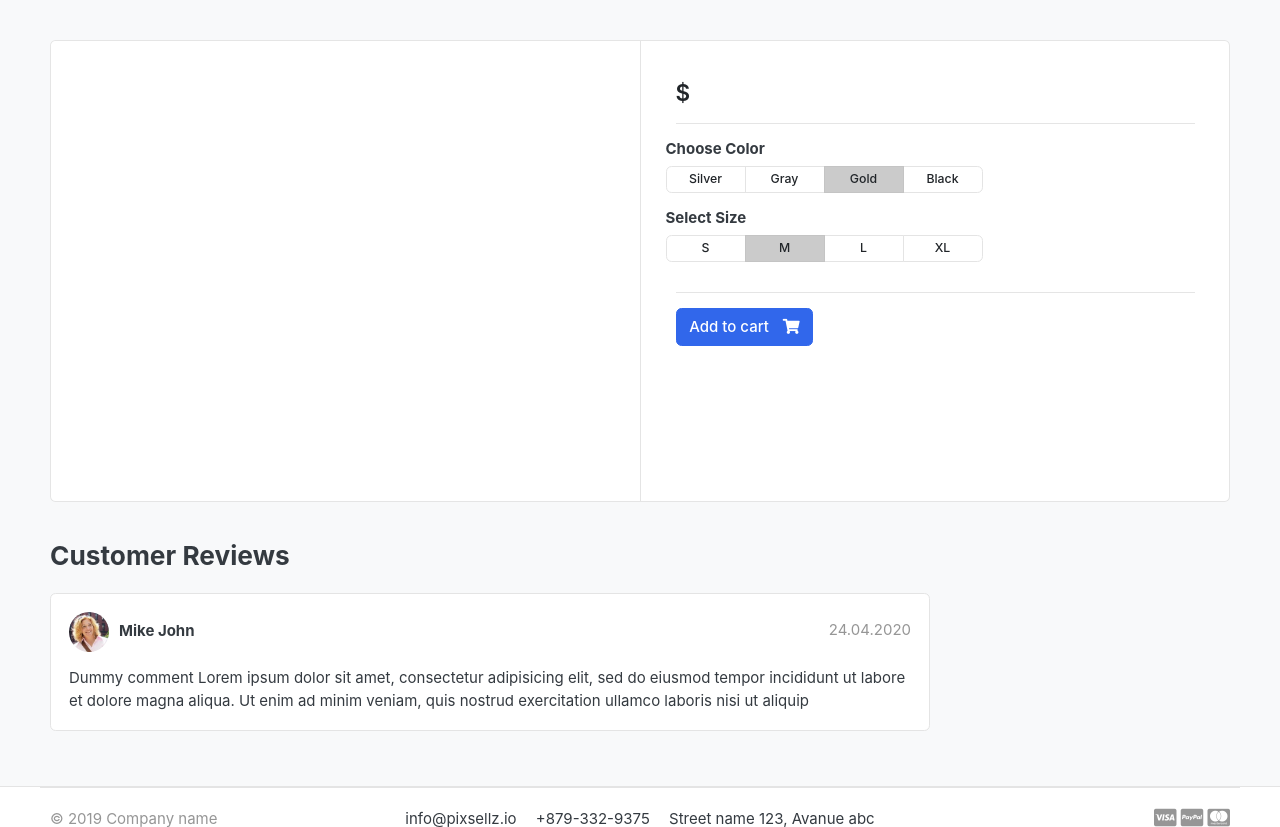
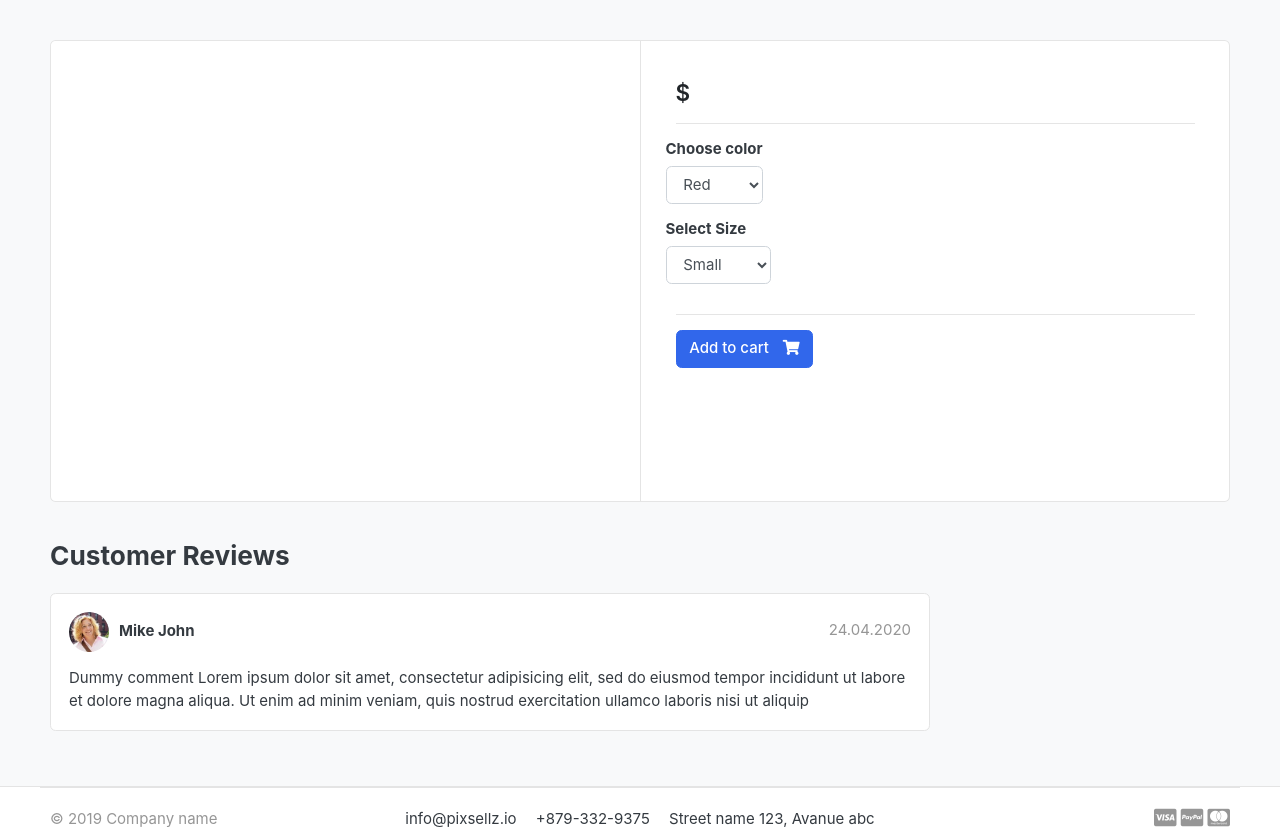
Before and after one commit to dipk-pawar/all_in_one_store, a Django app: template templates/store/product_detail.html in a window 1280 px wide. Shown: the part 118-945 px from the top of the page. Run offline with Django 3.2, Linux system fonts and the light colour scheme; the template is opened without the code that fills it, so the values that code supplies are empty; some libraries are stand-ins or nearby versions; some web fonts are replaced.

Commit message:
added static variation

```diff
--- a/templates/store/product_detail.html
+++ b/templates/store/product_detail.html
@@ -30,6 +30,16 @@
 <hr>
 	<div class="row">
 		<div class="item-option-select">
+			<h6>Choose color</h6>
+			<select name="color" class="form-control">
+				<option value="red">Red</option>
+				<option value="yellow">Yellow</option>
+				<option value="green">Green</option>
+				<option value="black">Black</option>
+			</select>
+		</div>
+
+		{% comment %} <div class="item-option-select">
 			<h6>Choose Color</h6>
 			<div class="btn-group btn-group-sm btn-group-toggle" data-toggle="buttons">
 			  <label class="btn btn-light">
@@ -45,12 +55,18 @@
 			    <input type="radio" name="radio_color"> Black
 			  </label>
 			</div>
-		</div>
+		</div> {% endcomment %}
 	</div> <!-- row.// -->
 	<div class="row">
 		<div class="item-option-select">
 			<h6>Select Size</h6>
-			<div class="btn-group btn-group-sm btn-group-toggle" data-toggle="buttons">
+			<select name="size" class="form-control">
+				<option value="small">Small</option>
+				<option value="medium">Medium</option>
+				<option value="large">Large</option>
+				<option value="xl">XL</option>
+			</select>
+			{% comment %} <div class="btn-group btn-group-sm btn-group-toggle" data-toggle="buttons">
 			  <label class="btn btn-light">
 			    <input type="radio" name="radio_color"> S
 			  </label>
@@ -62,8 +78,8 @@
 			  </label>
 			  <label class="btn btn-light">
 			    <input type="radio" name="radio_color"> XL
-			  </label>
-			</div>
+			  </label> {% endcomment %}
+			{% comment %} </div>  {% endcomment %}
 		</div>
 	</div> <!-- row.// -->
 	<hr>
```
